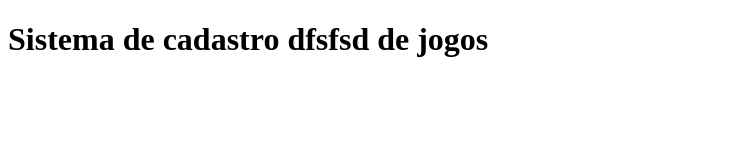
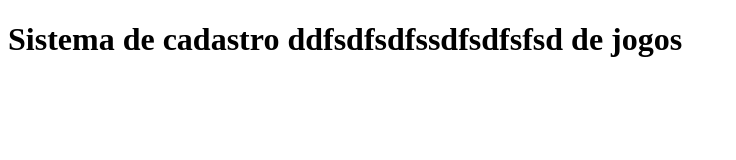
Before and after one commit to Mateus-A-Braz/sistema-de-cadastro, a plain HTML site: page index.html in a window 1280 px wide. Shown: the whole page, without its empty margins (0-736 px from the left). Drawn offline with Linux system fonts and the light colour scheme.

Commit message:
ok yes sim

```diff
--- a/index.html
+++ b/index.html
@@ -7,6 +7,6 @@
     <title>Meus jogos</title>
 </head>
 <body>
-    <h1>Sistema de cadastro dfsfsd de jogos</h1>
+    <h1>Sistema de cadastro ddfsdfsdfssdfsdfsfsd de jogos</h1>
 </body>
 </html>
```
